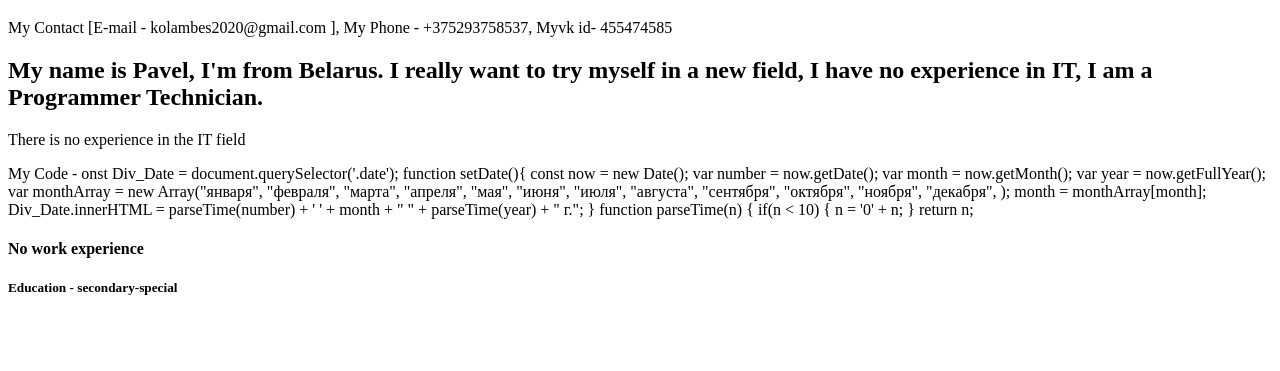
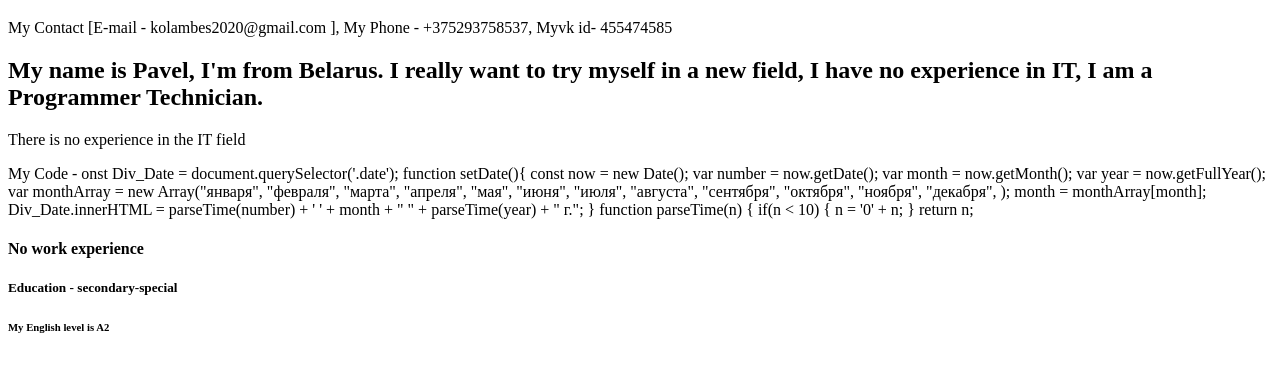
Before and after one commit to kolambes/rsschool-cv, a plain HTML site: page index.html in a window 1280 px wide. Shown: the part 61-432 px from the top of the page. Drawn offline with Linux system fonts and the light colour scheme.

Commit message:
feat: project new adress

```diff
--- a/index.html
+++ b/index.html
@@ -35,6 +35,6 @@
             No work experience
         </h4>
        <h5>Education - secondary-special</h5>
-
+       <h6>My English level is A2</h6>
 </body>
 </html>
```
Also changed, not shown: README.md.
